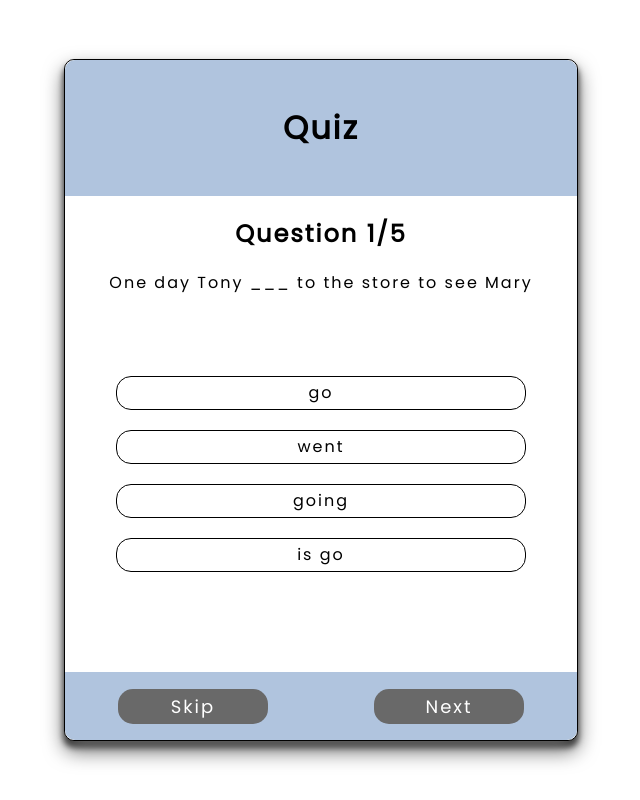
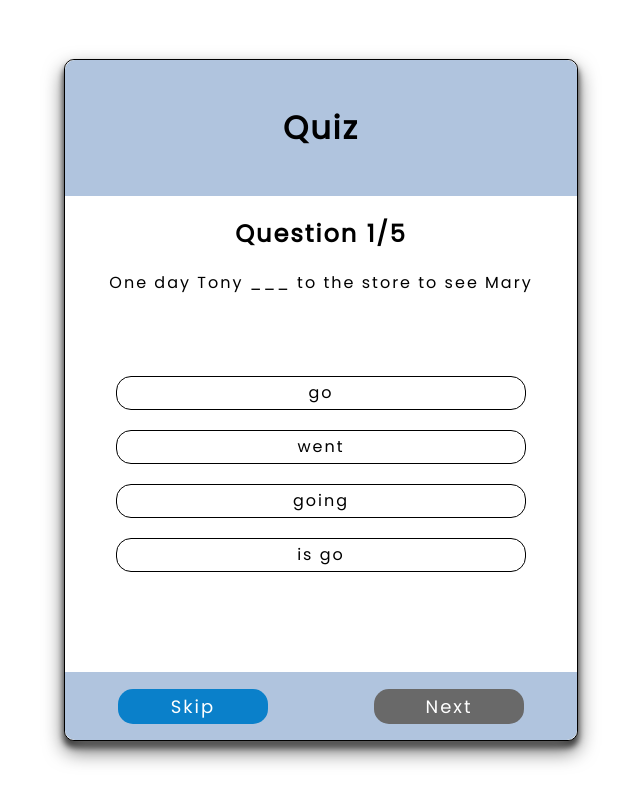
Before and after one commit to atsushigo/quiz_vue, a Vue app: page / in a window 1280 px wide. Shown: the whole page, without its empty margins (319-959 px from the left). Built offline with nearby package versions, Linux system fonts and the light colour scheme.

Commit message:
處理skip next邏輯&增加icon顯示勾勾叉叉

```diff
--- a/src/App.vue
+++ b/src/App.vue
@@ -14,6 +14,8 @@
 							<!-- 判斷select變數是否為true -->
 							<li v-for="(item, index) in element.suggestions" :key="index" :class="select ? check(item) : ''" @click="selectResponse(item)">
 								{{ item.suggestion }}
+								<div class="fas fa-check" v-if="select? item.correct:''"></div>
+								<div class="fas fa-times" v-if="select? !item.correct:''"></div>
 							</li>
 						</ul>
 					</div>
@@ -28,8 +30,8 @@
 				</div>
 				<div class="quiz-footer">
 					<div class="box-button">
-						<button type="button" @click="skipQuestion()">Skip</button>
-						<button type="button" @click="nextQuestion()">Next</button>
+						<button type="button" @click="skipQuestion()" :style="!this.next?'background-color:rgb(10,128,202)':''">Skip</button>
+						<button type="button" @click="nextQuestion()" :style="this.next?'background-color:rgb(10,128,202)':''">Next</button>
 					</div>
 				</div>
 			</div>
@@ -70,12 +72,14 @@ export default {
 			select: false,
 			score: 0,
 			showScore: false,
-			quiz: true
+			quiz: true,
+			next:false,
 		};
 	},
 	methods: {
 		selectResponse(item) {
 			this.select = true;
+			this.next = true;
 			if (item.correct) return this.score++;
 		},
 		check(status) {
@@ -83,16 +87,17 @@ export default {
 			return 'incorrect';
 		},
 		nextQuestion() {
+			if (!this.next) return;
 			if (this.questions.length - 1 == this.a) {
 				this.showScore = true;
 				this.quiz = false;
 			} else {
-				this.a++, this.b++, (this.select = false);
+				this.a++, this.b++, (this.select = false),(this.next = false);
 			}
-			console.log("this.$data",this.$data)
 
 		},
 		skipQuestion(){
+			if (this.next) return;
 			if (this.questions.length - 1 == this.a){
 				this.showScore = true;
 				this.quiz = false;
```
